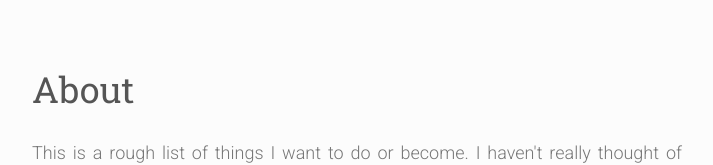
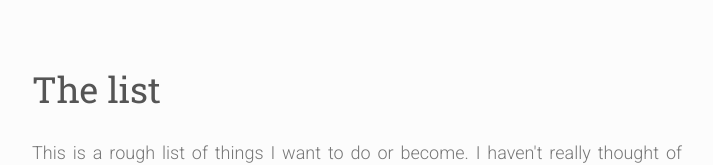
Before and after one commit to mr-sarthakgupta/mr-sarthakgupta.github.io-, a plain HTML site: page list/index.html in a window 1280 px wide. Shown: the top 165 px of the page, without its empty margins (283-996 px from the left). Drawn offline with nearby package versions, Linux system fonts and the light colour scheme.

Commit message:
Update index.html

```diff
--- a/list/index.html
+++ b/list/index.html
@@ -41,7 +41,7 @@
 
 
 <header class="row text-left title">
-  <h1 class="title">About</h1>
+  <h1 class="title">The list</h1>
 </header>
 <section id="category-pane" class="row meta">
 
```
